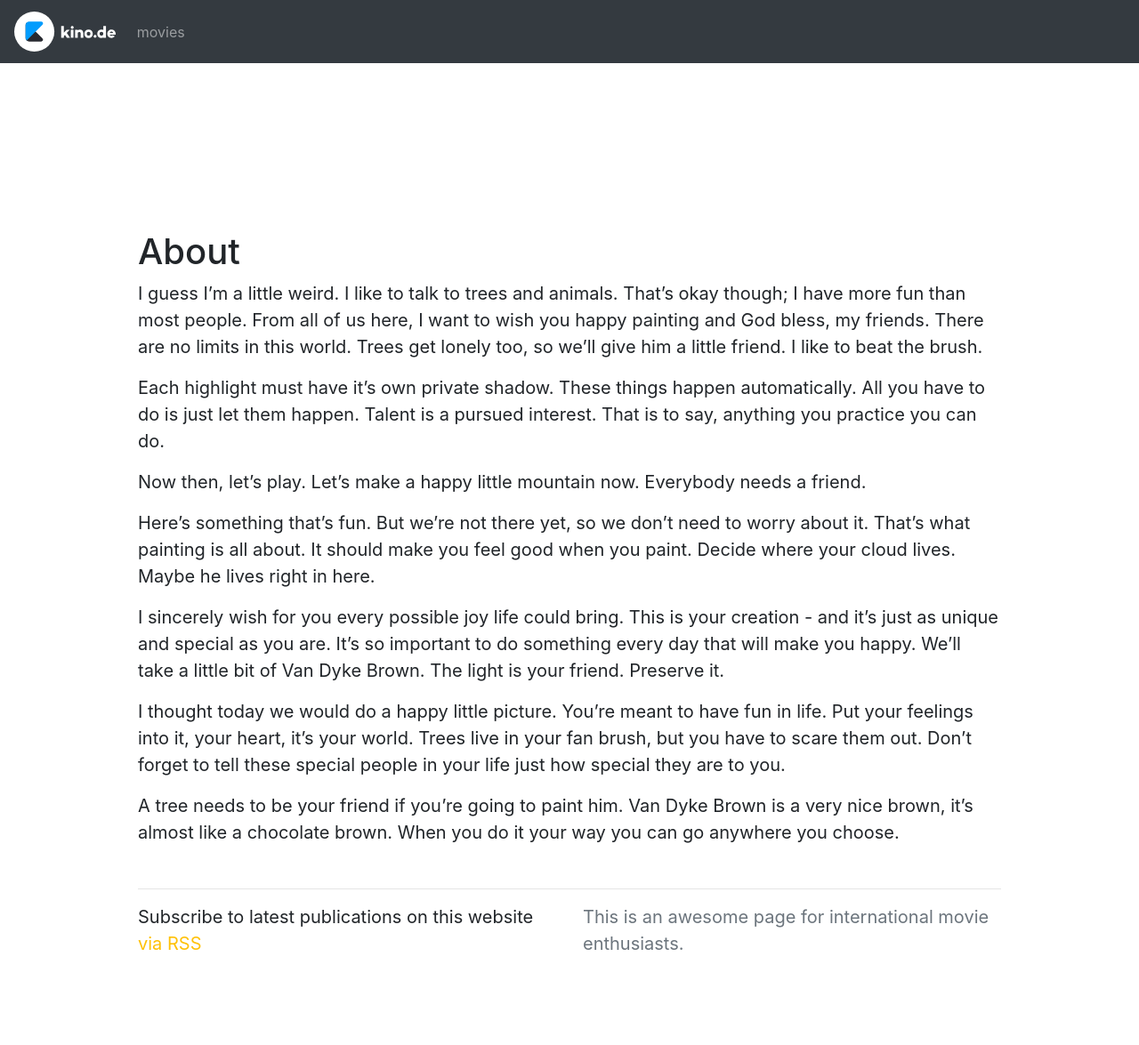
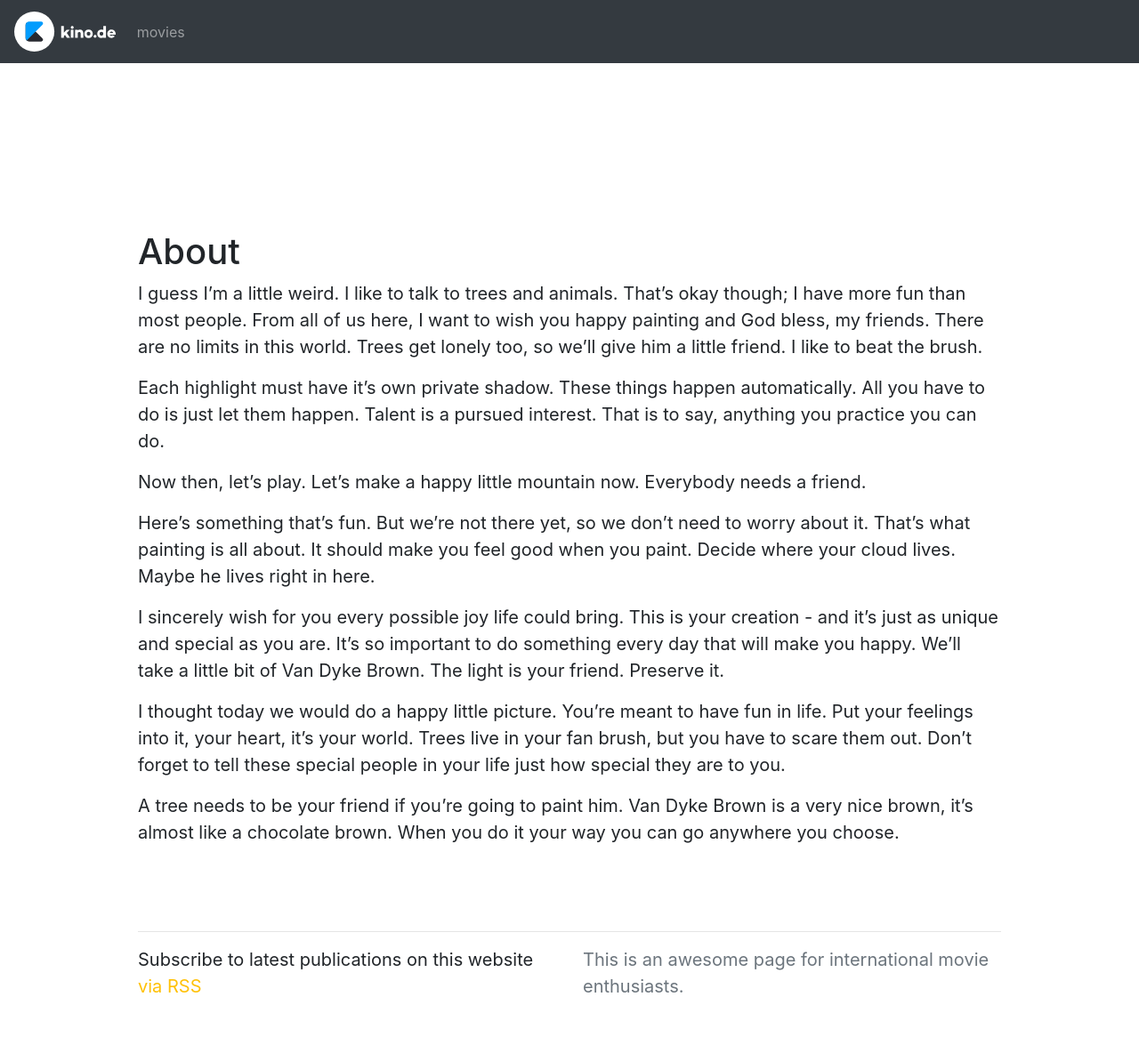
Before and after one commit to tanoshi/smashingturtle, a Jekyll site: the page built from about.md, in a window 1280 px wide. Shown: the whole page at 89% size. Built offline with Jekyll 4.4.1, drawn with Linux system fonts in a browser that asks for light colours; before the commit the page ends 1127 px from its top, so only the background shows below that.

Commit message:
spaces between article

```diff
--- a/_layouts/page.html
+++ b/_layouts/page.html
@@ -1,7 +1,7 @@
 ---
 layout: default
 ---
-<article class="container pt-5">
+<article class="container pt-5 pb-5">
   <header>
     <h1>{{ page.title | escape }}</h1>
   </header>
--- a/_layouts/post.html
+++ b/_layouts/post.html
@@ -1,7 +1,7 @@
 ---
 layout: default
 ---
-<article class="container pt-5" itemscope itemtype="http://schema.org/BlogPosting">
+<article class="container pt-5 pb-5" itemscope itemtype="http://schema.org/BlogPosting">
   <header>
 
     <h1 itemprop="name headline">{{ page.title | escape }}</h1>
```
Also changed, not shown: 6 other files.
